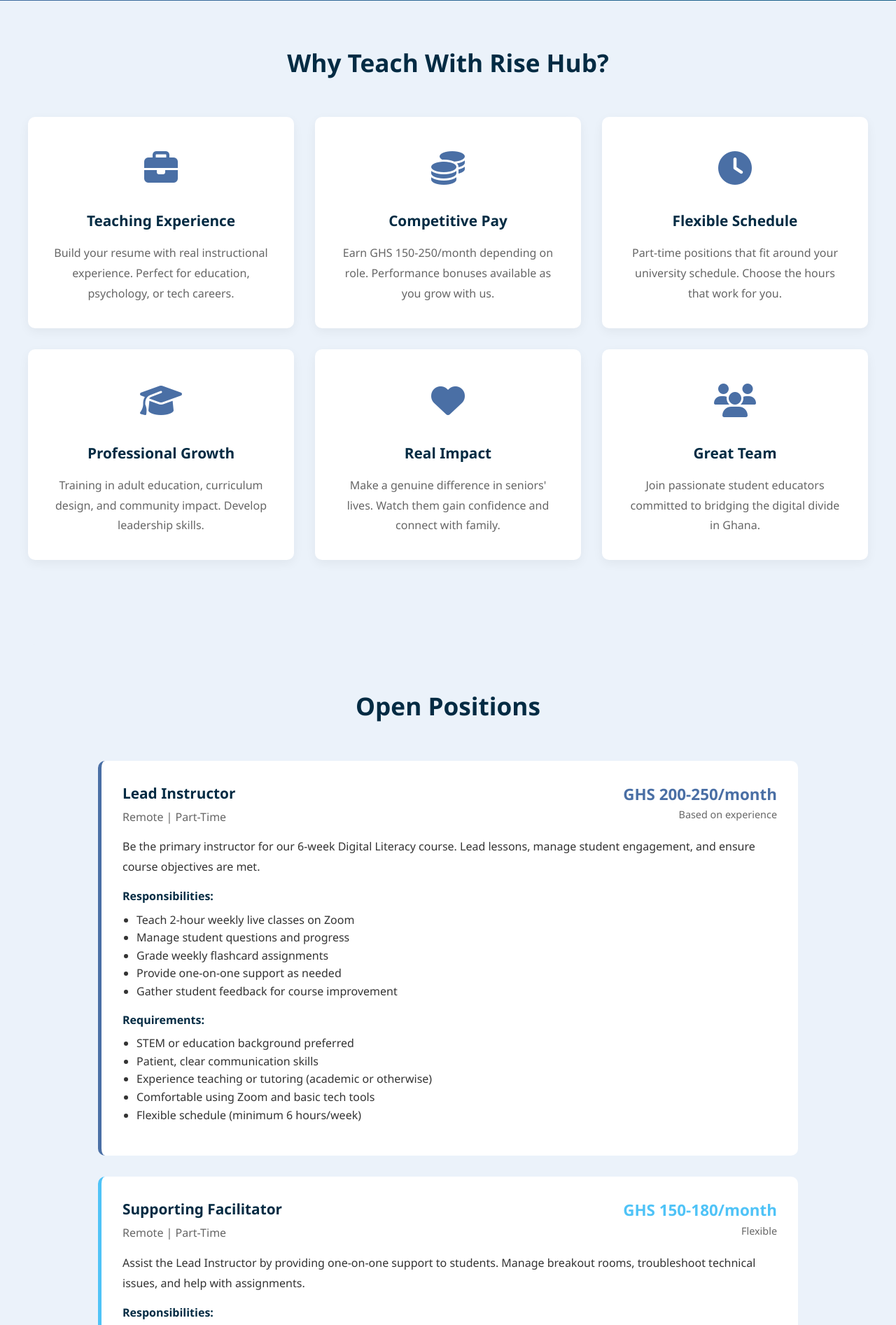
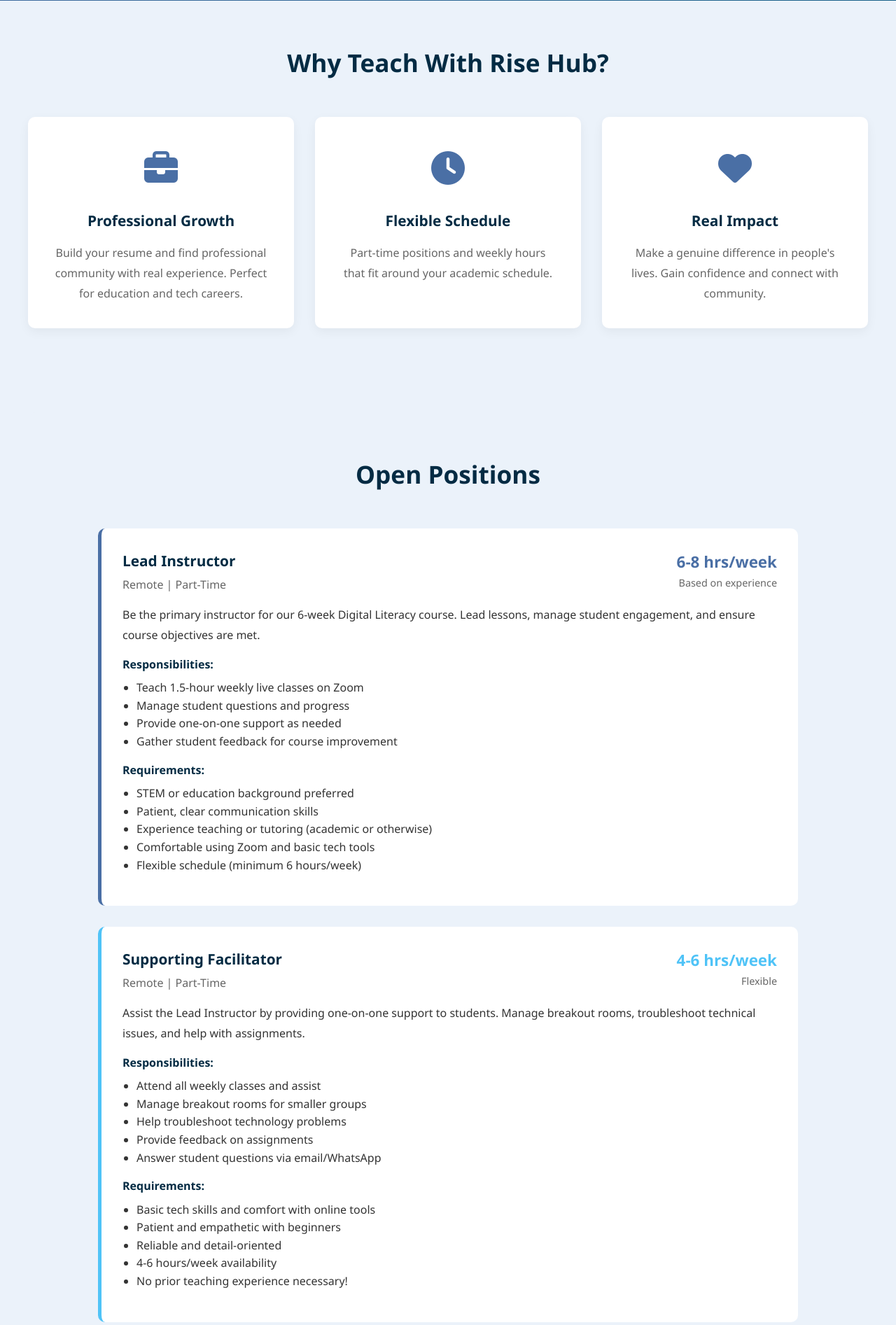
Before and after one commit to sheisgracious/risehub-website, a Django app: page /facilitators/ in a window 1280 px wide. Shown: the part 500-2393 px from the top of the page at 70% size. Run offline with Django 5.2, Linux system fonts and the light colour scheme.

Commit message:
updated facilitator info

```diff
--- a/info_site/templates/info_site/facilitators.html
+++ b/info_site/templates/info_site/facilitators.html
@@ -52,16 +52,16 @@
         <i class="fas fa-briefcase"></i>
       </div>
       <h3 style="color: var(--dark); margin-bottom: 15px; font-size: 1.3rem">
-        Teaching Experience
+        Professional Growth
       </h3>
       <p style="color: var(--text-light); line-height: 1.8">
-        Build your resume with real instructional experience. Perfect for
-        education, psychology, or tech careers.
+        Build your resume and find professional community with real experience. Perfect for
+        education and tech careers.
       </p>
     </div>
 
     <!-- Card 2 -->
-    <div
+    {% comment %} <div
       style="
         background: white;
         padding: 35px;
@@ -80,7 +80,7 @@
         Earn GHS 150-250/month depending on role. Performance bonuses available
         as you grow with us.
       </p>
-    </div>
+    </div> {% endcomment %}
 
     <!-- Card 3 -->
     <div
@@ -99,13 +99,12 @@
         Flexible Schedule
       </h3>
       <p style="color: var(--text-light); line-height: 1.8">
-        Part-time positions that fit around your university schedule. Choose the
-        hours that work for you.
+        Part-time positions and weekly hours that fit around your academic schedule.
       </p>
     </div>
 
     <!-- Card 4 -->
-    <div
+    {% comment %} <div
       style="
         background: white;
         padding: 35px;
@@ -124,7 +123,7 @@
         Training in adult education, curriculum design, and community impact.
         Develop leadership skills.
       </p>
-    </div>
+    </div> {% endcomment %}
 
     <!-- Card 5 -->
     <div
@@ -143,13 +142,13 @@
         Real Impact
       </h3>
       <p style="color: var(--text-light); line-height: 1.8">
-        Make a genuine difference in seniors' lives. Watch them gain confidence
-        and connect with family.
+        Make a genuine difference in people's lives. Gain confidence
+        and connect with community.
       </p>
     </div>
 
     <!-- Card 6 -->
-    <div
+    {% comment %} <div
       style="
         background: white;
         padding: 35px;
@@ -168,7 +167,7 @@
         Join passionate student educators committed to bridging the digital
         divide in Ghana.
       </p>
-    </div>
+    </div> {% endcomment %}
   </div>
 </section>
 
@@ -216,7 +215,8 @@
           <div
             style="font-size: 1.4rem; font-weight: 700; color: var(--primary)"
           >
-            GHS 200-250/month
+            {% comment %} GHS 200-250/month {% endcomment %}
+            6-8 hrs/week
           </div>
           <div style="color: var(--text-light); font-size: 0.9rem">
             Based on experience
@@ -233,9 +233,8 @@
       <div style="margin-bottom: 15px">
         <strong style="color: var(--dark)">Responsibilities:</strong>
         <ul style="margin: 8px 0 0 20px; color: var(--text)">
-          <li>Teach 2-hour weekly live classes on Zoom</li>
+          <li>Teach 1.5-hour weekly live classes on Zoom</li>
           <li>Manage student questions and progress</li>
-          <li>Grade weekly flashcard assignments</li>
           <li>Provide one-on-one support as needed</li>
           <li>Gather student feedback for course improvement</li>
         </ul>
@@ -280,7 +279,7 @@
           <div
             style="font-size: 1.4rem; font-weight: 700; color: var(--accent)"
           >
-            GHS 150-180/month
+            4-6 hrs/week
           </div>
           <div style="color: var(--text-light); font-size: 0.9rem">
             Flexible
@@ -300,7 +299,7 @@
           <li>Attend all weekly classes and assist</li>
           <li>Manage breakout rooms for smaller groups</li>
           <li>Help troubleshoot technology problems</li>
-          <li>Grade and provide feedback on assignments</li>
+          <li>Provide feedback on assignments</li>
           <li>Answer student questions via email/WhatsApp</li>
         </ul>
       </div>
@@ -344,7 +343,7 @@
           <div
             style="font-size: 1.4rem; font-weight: 700; color: var(--secondary)"
           >
-            GHS 150-200/month
+            3-5 hrs/week
           </div>
           <div style="color: var(--text-light); font-size: 0.9rem">
             Flexible
@@ -374,7 +373,7 @@
           <li>Social media experience or passion</li>
           <li>Basic design skills (Canva or similar)</li>
           <li>Understanding of social media trends</li>
-          <li>5-8 hours/week available</li>
+          <li>3-5 hours/week available</li>
           <li>Creative and detail-oriented</li>
         </ul>
       </div>
@@ -415,7 +414,7 @@
     </a>
 
     <p style="opacity: 0.8; margin-top: 20px; font-size: 0.95rem">
-      Application takes about 10 minutes. We review applications weekly.
+      Application takes about 10 minutes. We review applications weekly. Limited spots available.
     </p>
   </div>
 
@@ -518,7 +517,7 @@
         </div>
         <h4 style="color: var(--dark); margin-bottom: 10px">Interview Call</h4>
         <p style="color: var(--text-light); font-size: 0.95rem">
-          20-30 minute Zoom call to discuss the role and your background
+          20-30 minute Zoom interview to discuss the role and your background
         </p>
       </div>
 
@@ -585,7 +584,7 @@
       </p>
     </div>
 
-    <div
+    {% comment %} <div
       style="
         background: white;
         padding: 25px;
@@ -602,7 +601,7 @@
         Supporting Facilitators: 4-6 hours/week Social Media: 5-8 hours/week All
         positions are flexible and fit around your schedule.
       </p>
-    </div>
+    </div> {% endcomment %}
 
     <div
       style="
@@ -617,8 +616,8 @@
       </h4>
       <p style="color: var(--text); margin: 0">
         Our first cohort is launching soon! Once we've hired our team, we'll
-        begin recruiting students. If hired, we'll provide at least 2 weeks of
-        training before classes begin.
+        set schedule based on majority's availability. If hired, we'll provide at least 2 weeks of
+        training and onboarding before classes begin.
       </p>
     </div>
 
```
